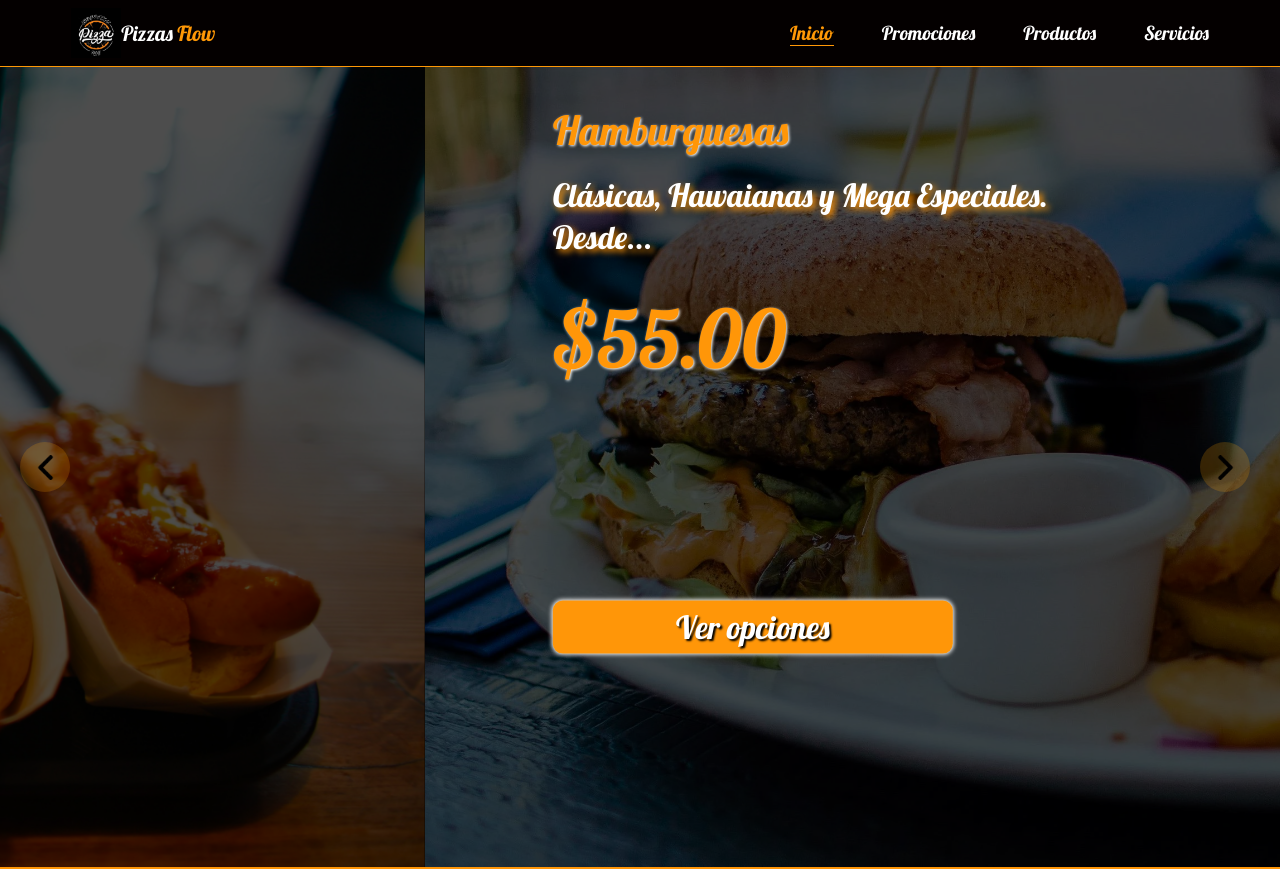
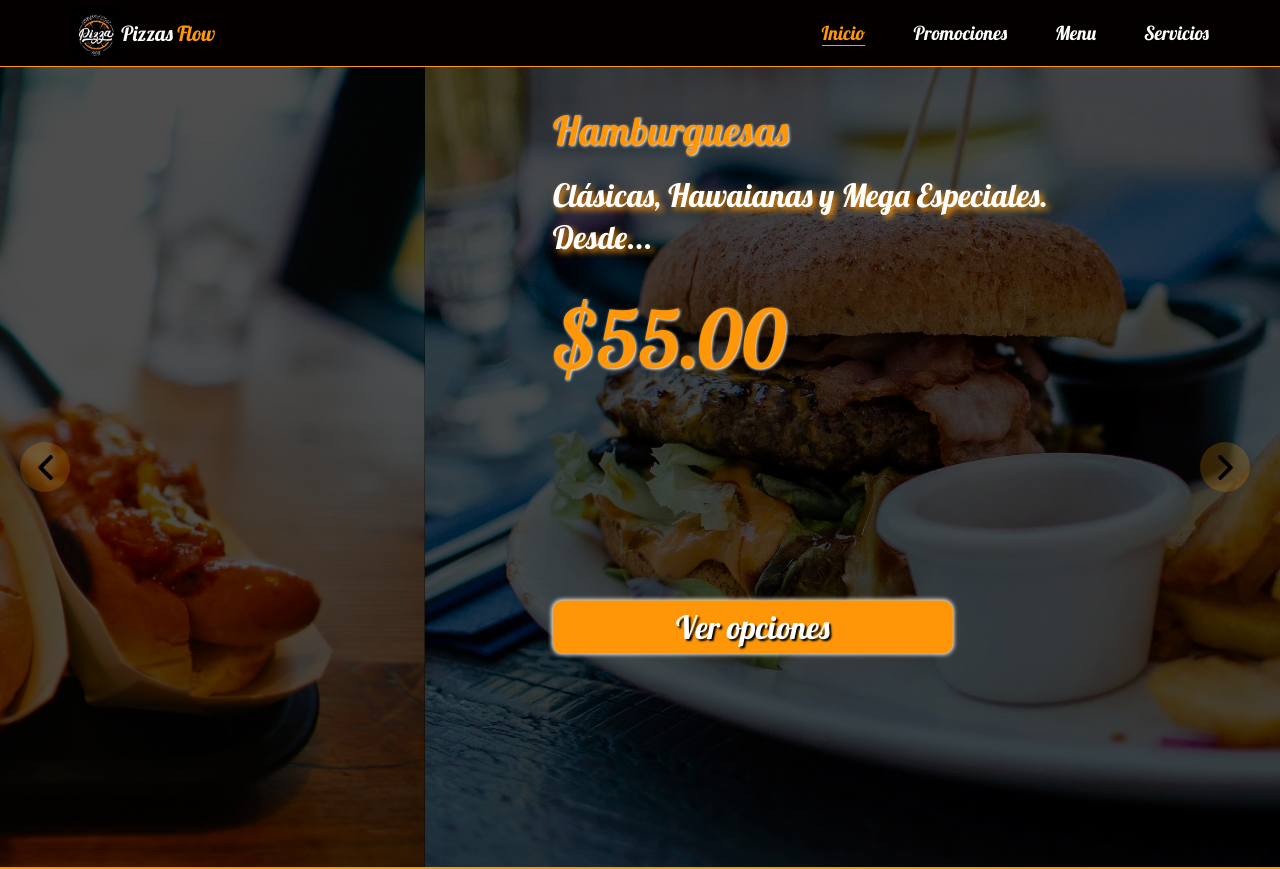
Before and after one commit to darien786/pizzeria, a Next.js app: page / in a window 1280 px wide. Shown: the top 869 px of the page. Built offline with nearby package versions, Linux system fonts and the light colour scheme.

Commit message:
changes in file navbar

```diff
--- a/src/components/navbar/Navbar.jsx
+++ b/src/components/navbar/Navbar.jsx
@@ -86,7 +86,7 @@ export default function Navbar() {
                                 className={active === "menu" ? styles.selected : ""}
                                 onClick={closeMenu}
                             >
-                                Productos
+                                Menu
                             </a>
                         </li>
                         <li>
```
